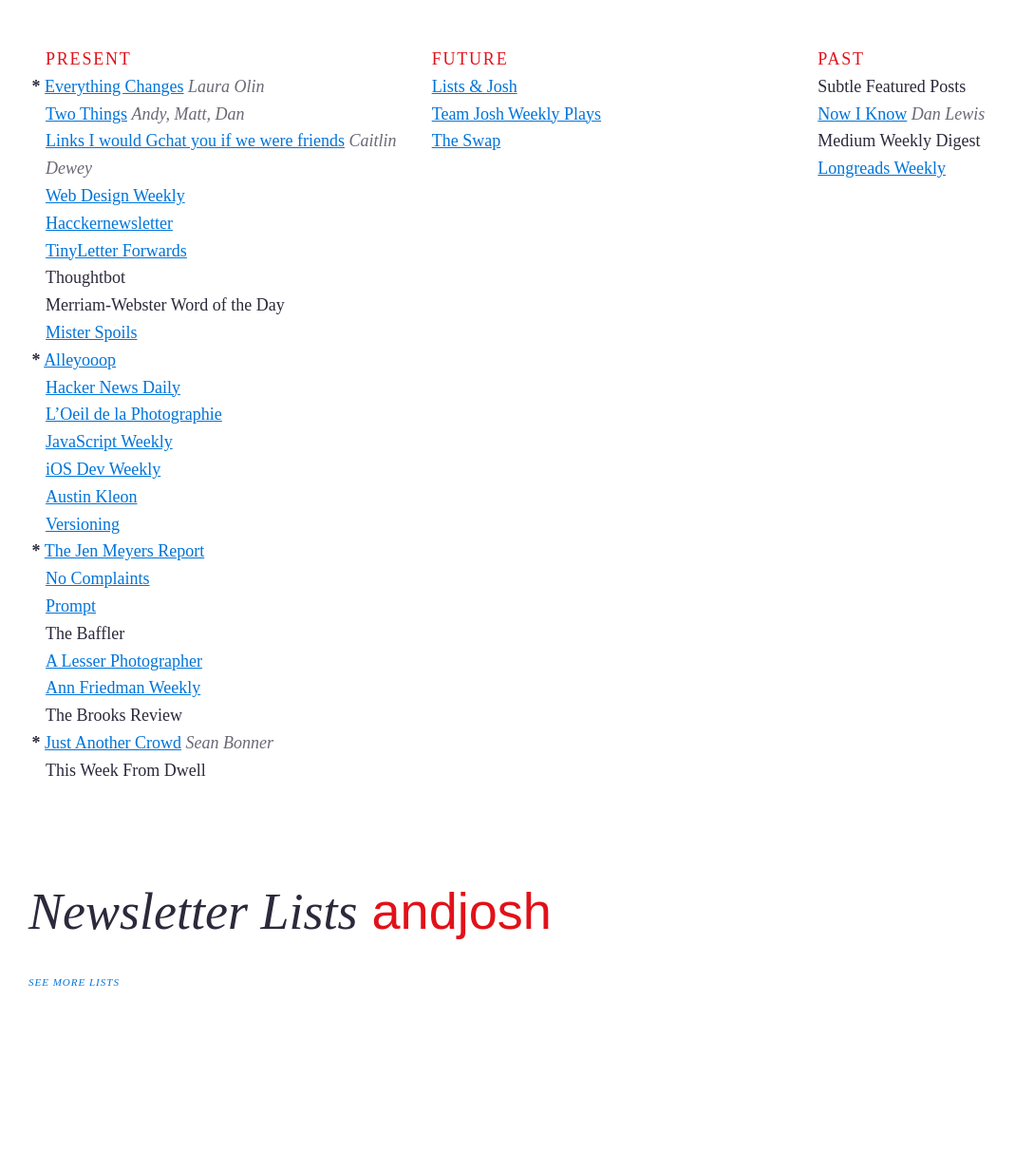
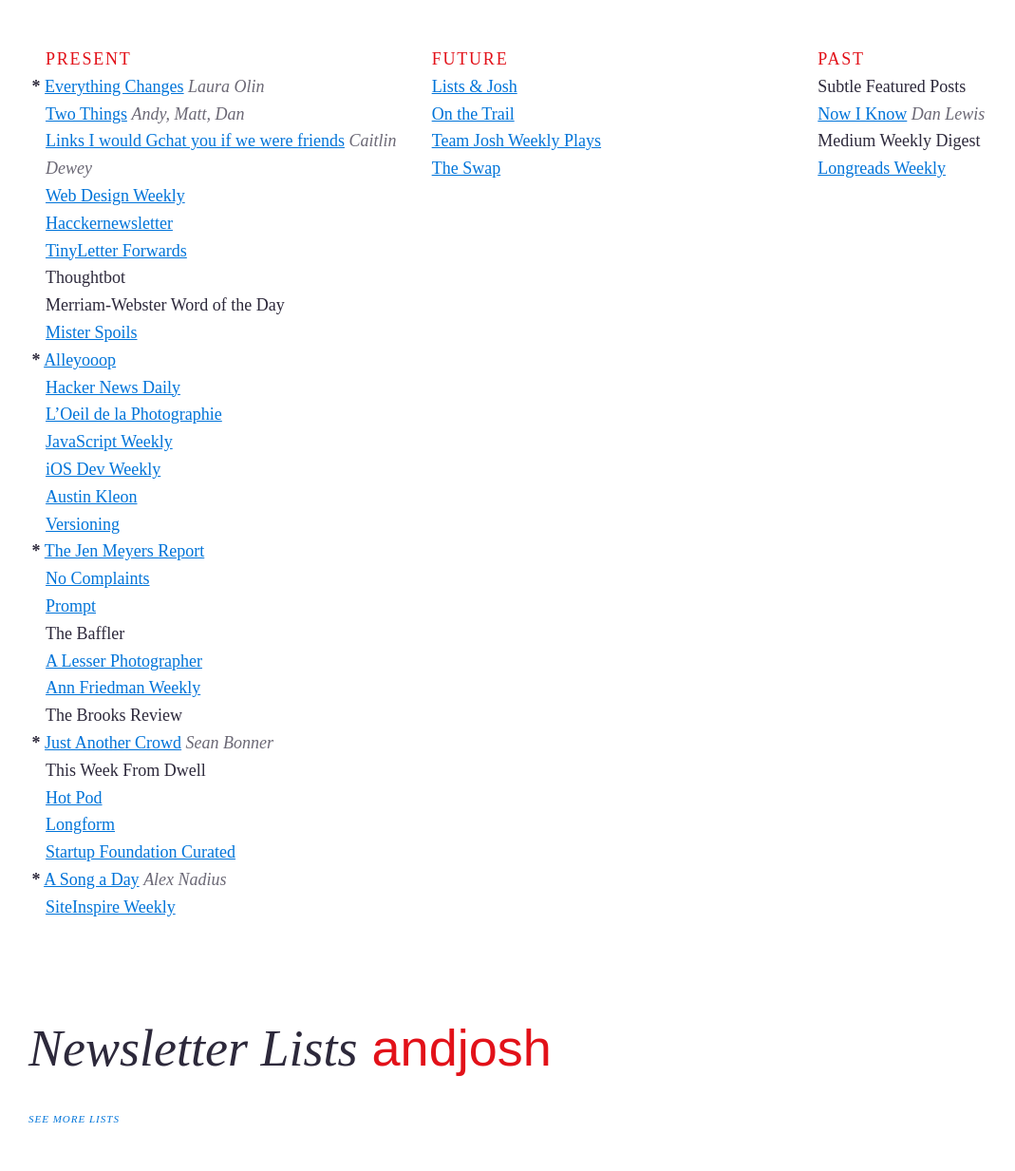
Before and after one commit to joshbeckman/andjosh.github.io, a Jekyll site: the page built from newsletter-lists.md, in a window 1280 px wide. Shown: the whole page at 95% size, without its empty margins (0-1069 px from the left). Built offline with Jekyll 4.4.1, drawn with Linux system fonts in a browser that asks for light colours; Markdown is read by kramdown in place of the engine named in the settings; before the commit the page ends 1089 px from its top, so only the background shows below that.

Commit message:
updating lists

```diff
--- a/newsletter-lists.md
+++ b/newsletter-lists.md
@@ -29,10 +29,16 @@
 - The Brooks Review
 - __*__ [Just Another Crowd](http://tinyletter.com/seanbonner) _Sean Bonner_
 - This Week From Dwell
+- [Hot Pod](http://tinyletter.com/hotpod)
+- [Longform](//longform.org)
+- [Startup Foundation Curated](//startupfoundation.co)
+- __*__ [A Song a Day](http://tinyletter.com/hotdoorknobs) _Alex Nadius_
+- [SiteInspire Weekly](//siteinspire.com)
 
 <!--two items:-->
 
 - [Lists & Josh](//tinyletter.com/lists)
+- [On the Trail](http://sarahbeckman.tumblr.com)
 - [Team Josh Weekly Plays](http://www.teamjosh.co/weekly)
 - [The Swap](http://theswap.info/)
 
```
Also changed, not shown: lists.md (+1 -0 lines), podcast-lists.md (+1 -1 lines).
